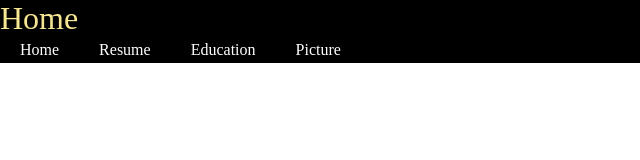
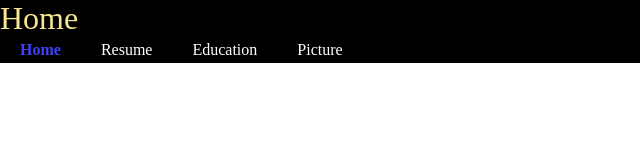
Before and after one commit to Heush256/kevin-toromani.github.io, a plain HTML site: page index.html in a window 1280 px wide. Shown: the full height of the page, 0-640 px from the left. Drawn offline with Linux system fonts and the light colour scheme.

Commit message:
Update Style.css

```diff
--- a/Style.css
+++ b/Style.css
@@ -23,6 +23,10 @@ ul li a{
     display: block;
     padding: 4px 20px;
 }
+ul li a.active {
+    color: #4141fa;
+    font-weight: bold;
+}
 #Image_Holder{
     width: 100px;
     height: 100px;
```
